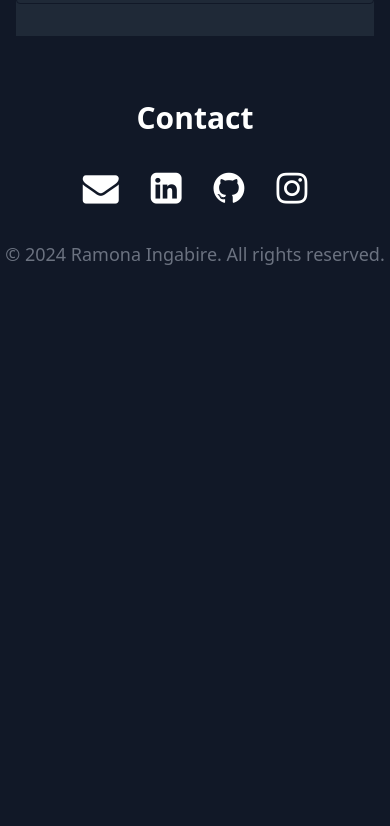
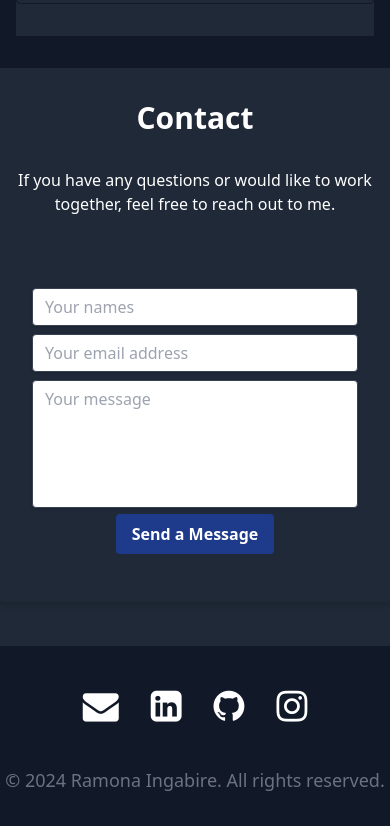
Before and after one commit to DevRamona/portfolio, a website: page src/index.html in a window 390 px wide. Shown: the part 4284-5110 px from the top of the page. Before the commit the page ends 4584 px from the top, so only its background shows below. Drawn offline with nearby package versions, Linux system fonts and the light colour scheme.

Commit message:
responsiveness

```diff
--- a/src/index.html
+++ b/src/index.html
@@ -119,6 +119,7 @@
             </article>
         </section>
 
+
         <!-- Portfolio Section -->
         <section id="portfolio" class="py-8 md:py-12 bg-gray-800">
             <article class="mx-auto max-w-4xl text-center">
@@ -161,17 +162,44 @@
         </section>
     </main>
 
+    <!--Contact-->
+
+    <section id="contact" class="py-8 md:py-12 bg-gray-800">
+        <article class="mx-auto max-w-4xl text-center">
+            <h2 class="text-3xl md:text-4xl font-bold mb-8 animate-fadeInUp">Contact</h2>
+            <p class="mb-8 animate-fadeInUp">
+                If you have any questions or would like to work together, feel free to reach out to me.
+            </p>
+            <div class="animate-fadeInUp max-w-md mx-auto">
+                <form class="bg-blend-darken shadow-md rounded px-8 pt-6 pb-8 mb-3">
+                    <div class="mb-4"></div>
+                    <label class="block text-black text-sm font-bold mb-2" for="name"></label>
+                    <input class="shadow appearance-none border rounded w-full py-2 px-3 text-black border-gray-700 leading-tight focus:outline-none focus:shadow-outline"  id="name" type="text" placeholder="Your names">
+                    <label class="block text-black text-sm font-bold mb-2" for="email"></label>
+                    <input class="shadow appearance-none border rounded w-full py-2 px-3 text-black border-gray-700 leading-tight focus:outline-none focus:shadow-outline" id="email" type="email" placeholder="Your email address">
+                    <label class="block text-black text-sm font-bold mb-2" for="message"></label>
+                    <textarea class="shadow appearance-none border rounded w-full py-2 px-3 text-black border-gray-700 leading-tight focus:outline-none focus:shadow-outline h-32 resize-none" id="message" type="text" placeholder="Your message"></textarea>
+                    <div class="flex flex-col md:flex-row items-center justify-between">
+                        <button class="bg-blue-900 hover:bg-blue-700 text-white font-bold py-2 px-4 rounded focus:outline-none focus:shadow-outline mb-4 md:mb-0" type="submit">
+                            Send a Message
+                        </button>
+                    </div>
+                </form>
+            </div>
+        </article>
+    </section>
+
     <!-- Footer -->
-    <footer id="contact" class="py-8 md:py-12 bg-gray-900">
-        <h2 class="text-3xl flex justify-center text-center md:text-4xl font-bold mb-8 animate-fadeInUp">Contact</h2>
+    <footer class="py-8 md:py-12 bg-gray-900">
         <div class="flex justify-center mb-8">
-            <a href="mailto:ingabireeramona@gmail.com" class="fa fa-envelope text-4xl md:text-5xl text-white mx-4 hover:text-red-500"></a>
-            <a href="https://www.linkedin.com/in/ramona-ingabire-055757193/" class="fa fa-linkedin-square text-4xl md:text-5xl text-white mx-4 hover:text-red-500"></a>
-            <a href="https://github.com/DevRamona" class="fa fa-github text-4xl md:text-5xl text-white mx-4 hover:text-red-500"></a>
-            <a href="https://www.instagram.com/djasou_shop/" class="fa fa-instagram text-4xl md:text-5xl text-white mx-4 hover:text-red-500"></a>
+            <a href="mailto:ingabireeramona@gmail.com" class="fa fa-envelope text-4xl md:text-5xl text-white mx-4 my-2 md:my-0 hover:text-red-500"></a>
+            <a href="https://www.linkedin.com/in/ramona-ingabire-055757193/" class="fa fa-linkedin-square text-4xl md:text-5xl text-white mx-4 my-2 md:my-0 hover:text-red-500"></a>
+            <a href="https://github.com/DevRamona" class="fa fa-github text-4xl md:text-5xl text-white mx-4 my-2 md:my-0 hover:text-red-500"></a>
+            <a href="https://www.instagram.com/djasou_shop/" class="fa fa-instagram text-4xl md:text-5xl text-white mx-4 my-2 md:my-0 hover:text-red-500"></a>
         </div>
         <p class="text-center text-lg md:text-xl text-gray-500">© 2024 Ramona Ingabire. All rights reserved.</p>
     </footer>
+
     <script src="./index.js"></script>
 </body>
 </html>
```
